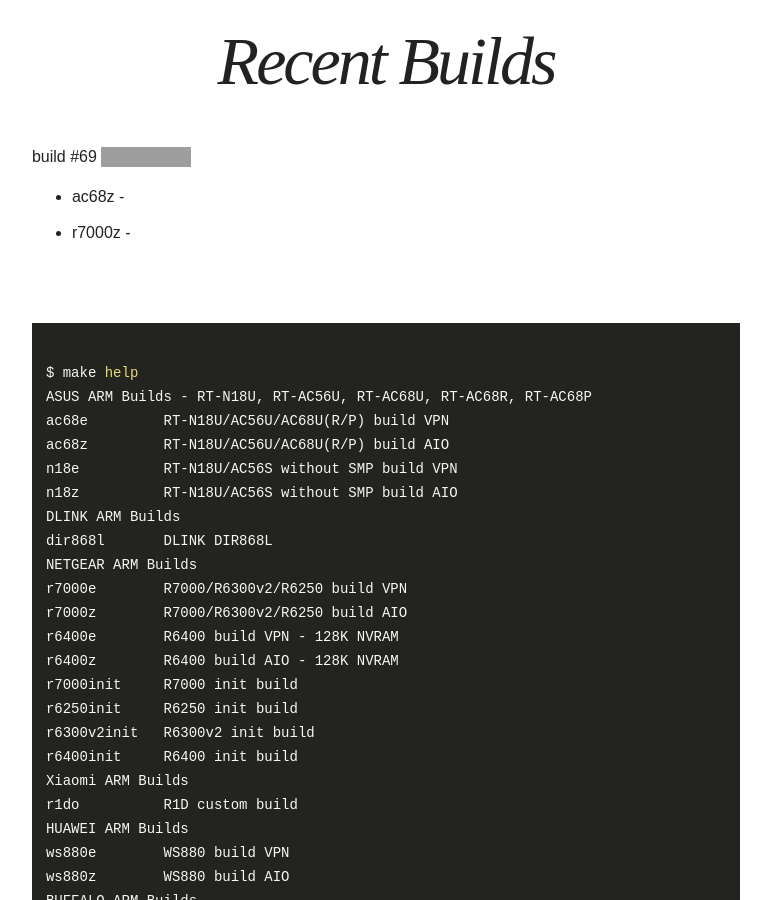
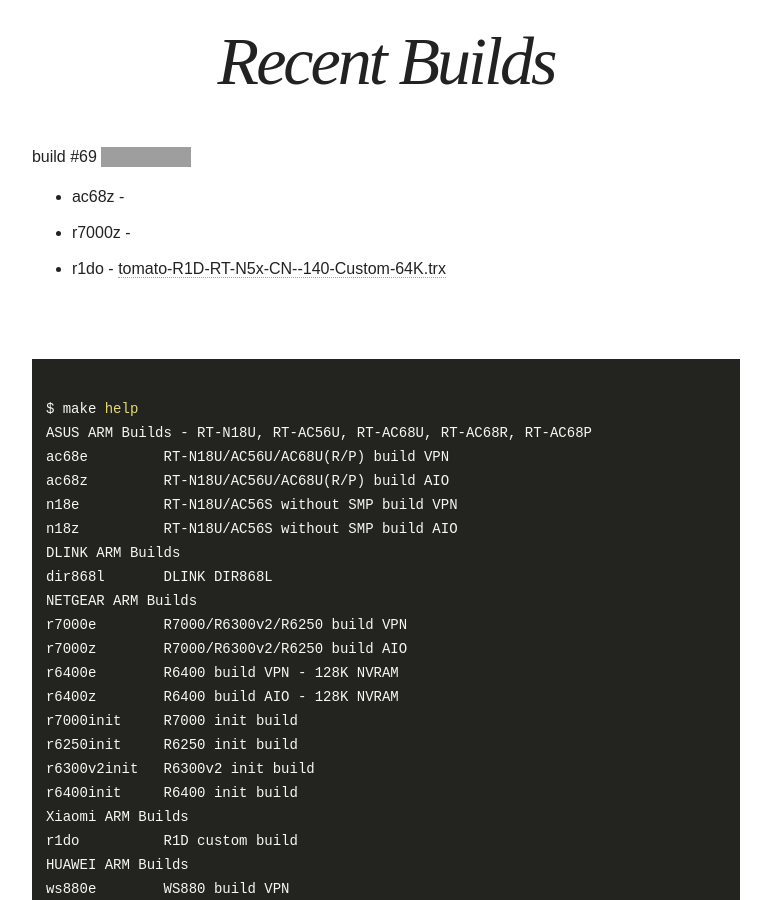
Before and after one commit to oglopss/tomato-arm-ci-jekyll, a Jekyll site: the page built from index.html, in a window 1280 px wide and 900 px high, scrolled down 451 px. Shown: the whole window, without its empty margins (254-1025 px from the left). Built offline with Jekyll 4.4.1, drawn with Linux system fonts in a browser that asks for light colours; nearby versions of some CDN libraries; grey boxes are pictures that could not be loaded.

Commit message:
Travis build 69 r1do pushed to gh-pages

```diff
--- a/_data/ss.yml
+++ b/_data/ss.yml
@@ -2,3 +2,4 @@ build: 69
 files:
   - 0002 r7000z
   - 0001 ac68z
+  - 0003 r1do tomato-R1D-RT-N5x-CN--140-Custom-64K.trx
```
